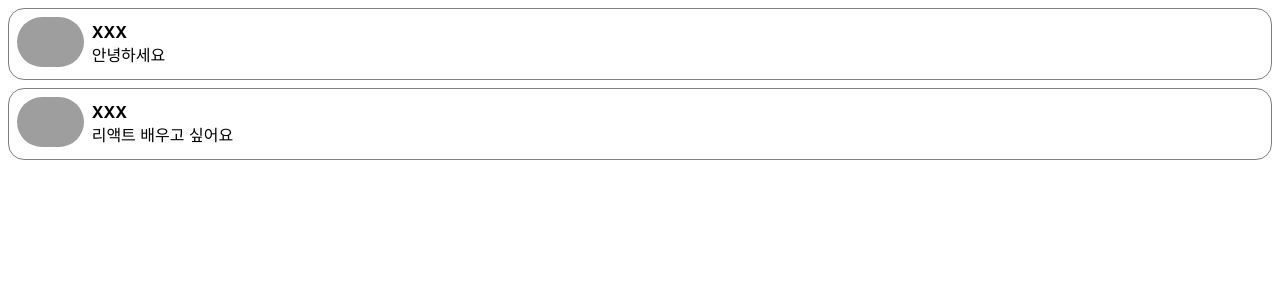
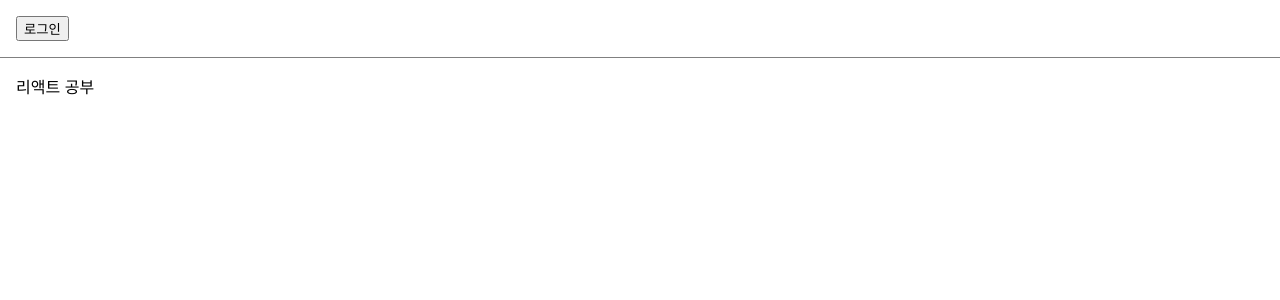
Before and after one commit to munhwas1140/reactstudy, a React (Create React App) app: page / in a window 1280 px wide. Shown: the top 300 px of the page. Built offline with nearby package versions, Linux system fonts and the light colour scheme; grey boxes are pictures that could not be loaded.

Commit message:
2023-12-29

```diff
--- /dev/null
+++ b/src/chapter_06/Notification.jsx
@@ -0,0 +1,45 @@
+import React from "react";
+
+const styles = {
+    wrapper : {
+        margin: 8,
+        padding: 8,
+        display: "flex",
+        flexDirection: "row",
+        border: "1px solid grey",
+        borderRadius: 16,
+    },
+    messageText: {
+        color: "black",
+        fontSize: 16,
+    },
+};
+
+class Notification extends React.Component {
+    constructor(props) {
+        super(props)
+        this.state = {};
+    }
+
+    componentDidMount() {
+        console.log(`${this.props.id} componentDidMount() called.`);
+    }
+    componentDidUpdate() {
+        console.log(`${this.props.id} componentDidUpdate() called.`);
+    }
+    componentWillUnmount() {
+        console.log(`${this.props.id} componentWillUnmount() called.`);
+    }
+
+    render() {
+        return (
+            <div style={styles.wrapper}>
+                <span style={styles.messageText}>
+                    {this.props.message}
+                </span>
+            </div>
+        );
+    }
+}
+
+export default Notification
--- /dev/null
+++ b/src/chapter_06/NotificationList.jsx
@@ -0,0 +1,71 @@
+import React from "react";
+import Notification from "./Notification";
+
+const reservedNotifications = [
+    {
+        id: 1,
+        message: "안녕하세요, 오늘 일정을 알려드립니다.",
+    },
+    {
+        id: 2,
+        message: "점심 식사 시간입니다",
+    },
+    {
+        id: 3,
+        message: "이제 곧 미팅이 시작됩니다",
+    }
+];
+
+var timer;
+
+class NotificationList extends React.Component {
+    constructor(props) {
+        super(props);
+
+        this.state = {
+            notifications: [],
+        };
+    }
+
+    componentDidMount() {
+        const {notifications} = this.state;
+        timer = setInterval(() => {
+            if(notifications.length < reservedNotifications.length) {
+                const index = notifications.length;
+                notifications.push(reservedNotifications[index]);
+                this.setState({
+                    notifications: notifications,
+                });
+            } else {
+                this.setState({
+                    notifications: [],
+                });
+                clearInterval(timer);
+            }
+        }, 1000);
+    }
+
+    componentWillUnmount() {
+        if(timer) {
+            clearInterval(timer);
+        }
+    }
+
+    render() {
+        return (
+            <div>
+                {this.state.notifications.map((notification) => {
+                    return (
+                        <Notification
+                            key={notification.id}
+                            id={notification.id}
+                            message={notification.message}
+                        />
+                    );
+                })}
+            </div>
+        );
+    }
+}
+
+export default NotificationList
--- /dev/null
+++ b/src/chapter_07/Accommodate.jsx
@@ -0,0 +1,35 @@
+import React, {useState, useEffect} from "react";
+import useCounter from "./useCounter";
+
+const MAX_CAPACITY = 10;
+
+function Accommodation(props) {
+    const [isFull, setIsFull] = useState(false);
+    const [count, increaseCount, decreaseCount] = useCounter(0);
+
+    useEffect(() => {
+        console.log("======================");
+        console.log("useEffect() is called.");
+        console.log(`isFull: ${isFull}`);
+    });
+
+    useEffect(() => {
+        setIsFull(count >= MAX_CAPACITY);
+        console.log(`Current count value: ${count}`);
+    }, [count]);
+
+    return (
+        <div style={{padding: 16}}>
+            <p>{`총 ${count}명 수용했습니다.`}</p>
+
+            <button onClick={increaseCount} disabled={isFull}>
+                입장
+            </button>
+            <button onClick={decreaseCount}>퇴장</button>
+
+            {isFull && <p style={{color: "red"}}>정원이 가득찼습니다.</p>}
+        </div>
+    );
+}
+
+export default Accommodation
--- /dev/null
+++ b/src/chapter_07/TextInputWithFocusButton.jsx
@@ -0,0 +1,18 @@
+import React, {useRef} from "react";
+
+function TextInputWithFocusButton(props) {
+    const inputElem = useRef(null);
+
+    const onButtonClick = () => {
+        inputElem.current.focus();
+    }
+
+    return (
+        <>
+            <input ref={inputElem} type="text"/>
+            <button onClick={onButtonClick}>Focus the input</button>
+        </>
+    )
+}
+
+export default TextInputWithFocusButton
--- /dev/null
+++ b/src/chapter_07/useCounter.jsx
@@ -0,0 +1,12 @@
+import React, {useState} from "react";
+
+function useCounter(initialValue) {
+    const [count, setCount] = useState(initialValue);
+
+    const increaseCount = () => setCount((count) => count + 1);
+    const decreaseCount = () => setCount((count) => Math.max(count - 1, 0));
+
+    return [count, increaseCount, decreaseCount];
+}
+
+export default useCounter;
--- /dev/null
+++ b/src/chapter_08/ConfirmButton.jsx
@@ -0,0 +1,17 @@
+import React, {useState} from "react";
+
+function ConfirmButton(props) {
+    const [isConfirmed, setIsConfirmed] = useState(false);
+
+    const handleConfirm = () => {
+        setIsConfirmed((prevIsConfirmed) => !prevIsConfirmed);
+    };
+
+    return (
+        <button onClick={handleConfirm} disabled={isConfirmed} >
+            {isConfirmed ? "확인됨" : "확인하기"}
+        </button>
+    );
+}
+
+export default ConfirmButton
--- /dev/null
+++ b/src/chapter_09/LandingPage.jsx
@@ -0,0 +1,28 @@
+import React, {useState} from "react";
+import Toolbar from "./Toolbar";
+
+function LandingPage(props) {
+    const [isLoggedIn, setIsLoggedIn] = useState(false);
+
+    const onClickLogin = () => {
+        setIsLoggedIn(true);
+    };
+
+    const onClickLogout = () => {
+        setIsLoggedIn(false);
+    };
+
+    return (
+        <div>
+            <Toolbar
+                isLoggedIn={isLoggedIn}
+                onClickLogin={onClickLogin}
+                onClickLogout={onClickLogout}
+            />
+            <div style={{padding: 16}}>리액트 공부</div>
+
+        </div>
+    )
+}
+
+export default LandingPage;
--- /dev/null
+++ b/src/chapter_09/Toolbar.jsx
@@ -0,0 +1,31 @@
+import React from "react";
+
+const styles = {
+    wrapper: {
+        padding: 16,
+        display: "flex",
+        flexDirection: "row",
+        borderBottom: "1px solid grey",
+    },
+    greeting: {
+        marginRight: 8,
+    },
+};
+
+function Toolbar(props) {
+    const { isLoggedIn, onClickLogin, onClickLogout } = props;
+
+    return (
+        <div style={styles.wrapper}>
+            {isLoggedIn && <span style={styles.greeting}>환영합니다! </span>}
+
+            {isLoggedIn ? (
+                <button onClick={onClickLogout}>로그아운</button>
+            ) : (
+                <button onClick={onClickLogin}>로그인</button>
+            )}
+        </div>
+    );
+}
+
+export default Toolbar;
--- a/src/index.js
+++ b/src/index.js
@@ -7,6 +7,11 @@ import reportWebVitals from './reportWebVitals';
 import Library from './chapter_03/Library';
 import Clock from './chapter_04/Clock';
 import CommentList from './chapter_05/CommentList';
+import NotificationList from './chapter_06/NotificationList';
+import TextInputWithFocusButton from './chapter_07/TextInputWithFocusButton';
+import Accommodation from './chapter_07/Accommodate';
+import ConfirmButton from './chapter_08/ConfirmButton';
+import LandingPage from './chapter_09/LandingPage';
 
 const root = ReactDOM.createRoot(document.getElementById('root'));
 // setInterval(() => {
@@ -19,7 +24,12 @@ const root = ReactDOM.createRoot(document.getElementById('root'));
 // }, 1000)
 root.render(
   <React.StrictMode>
-    <CommentList />
+    {/* <CommentList /> */}
+    {/* <NotificationList /> */}
+    {/* <TextInputWithFocusButton /> */}
+    {/* <Accommodation /> */}
+    {/* <ConfirmButton /> */}
+    <LandingPage />
   </React.StrictMode>
 );
 
```
